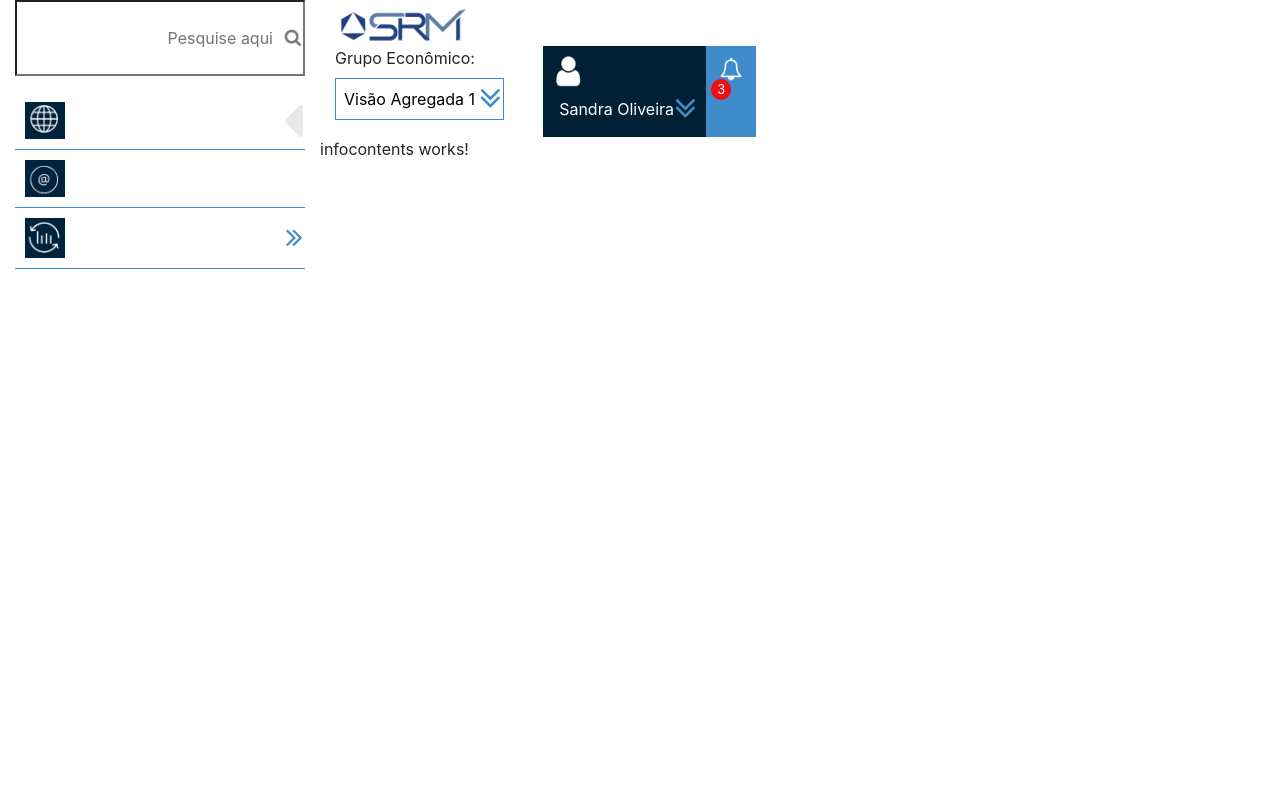
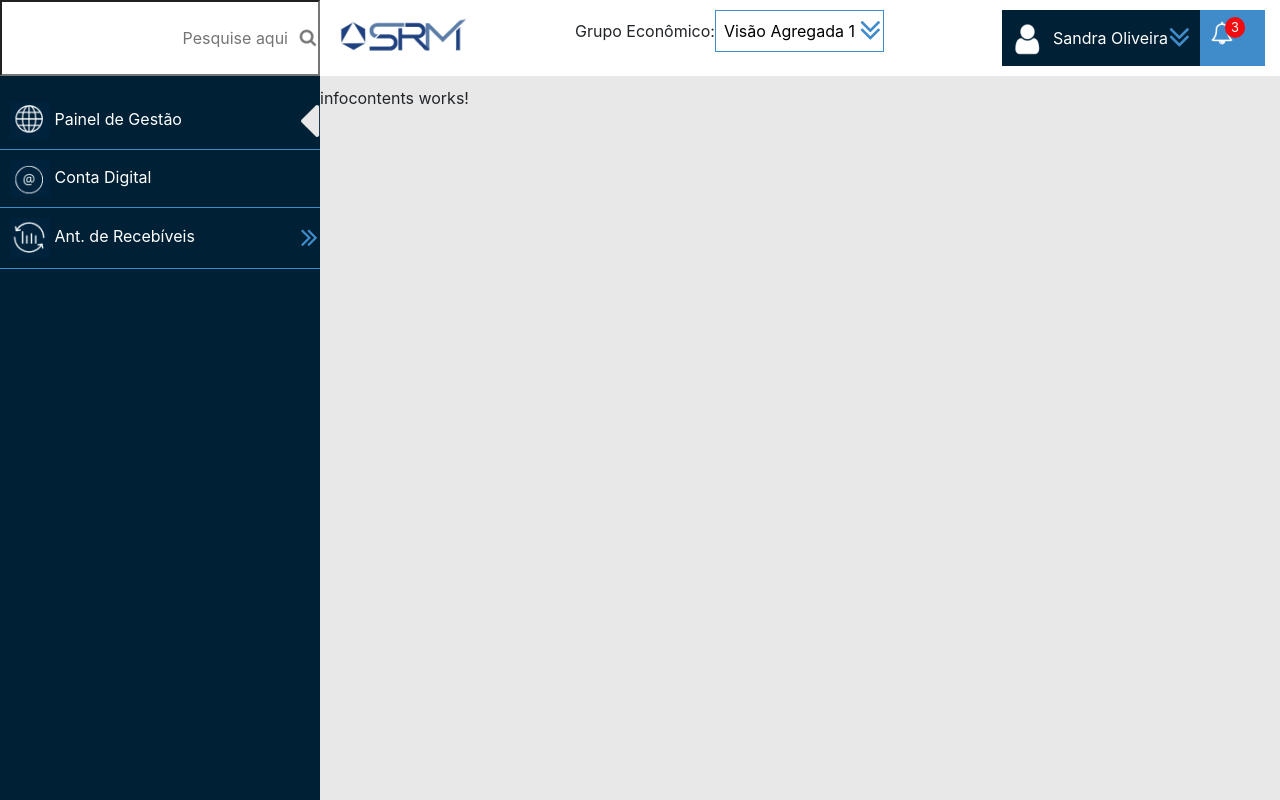
Before and after one commit to ElvisBM/tela-crm, an Angular app: page / in a window 1280 px wide. Built offline with nearby package versions, Linux system fonts and the light colour scheme.

Commit message:
app base styles e estrutura html

```diff
--- a/src/app/app.component.html
+++ b/src/app/app.component.html
@@ -1,15 +1,11 @@
-<div class="container-fluid">
-	<div class="row">
-		<div class="col-3">
-			<app-sidebar></app-sidebar>
+<div class="container-fluid h-100">
+	<div class="row h-100">
+		<div id="sidebar" class="col-3 h-100">
+			<app-sidebar ></app-sidebar>
 		</div>
 		<div class="col-9">
-			<div class="row">
-				<app-header></app-header>
-			</div>
-			<div class="row">
-				<app-infocontents></app-infocontents>
-			</div>
+			<app-header id="header" class="row"></app-header>
+			<app-infocontents id="infocontents" class="row h-100 align-top"></app-infocontents>
 		</div>
 	</div>
 </div>
--- a/src/app/app.component.scss
+++ b/src/app/app.component.scss
@@ -0,0 +1,14 @@
+.container-fluid{
+  overflow: hidden;
+}
+#sidebar{
+  background:#002035;
+  padding: 0px;
+}
+#header{
+  padding: 10px 0px;
+}
+#infocontents{
+  background: #e8e8e8;
+  padding: 10px 0px 0px;
+}
```
